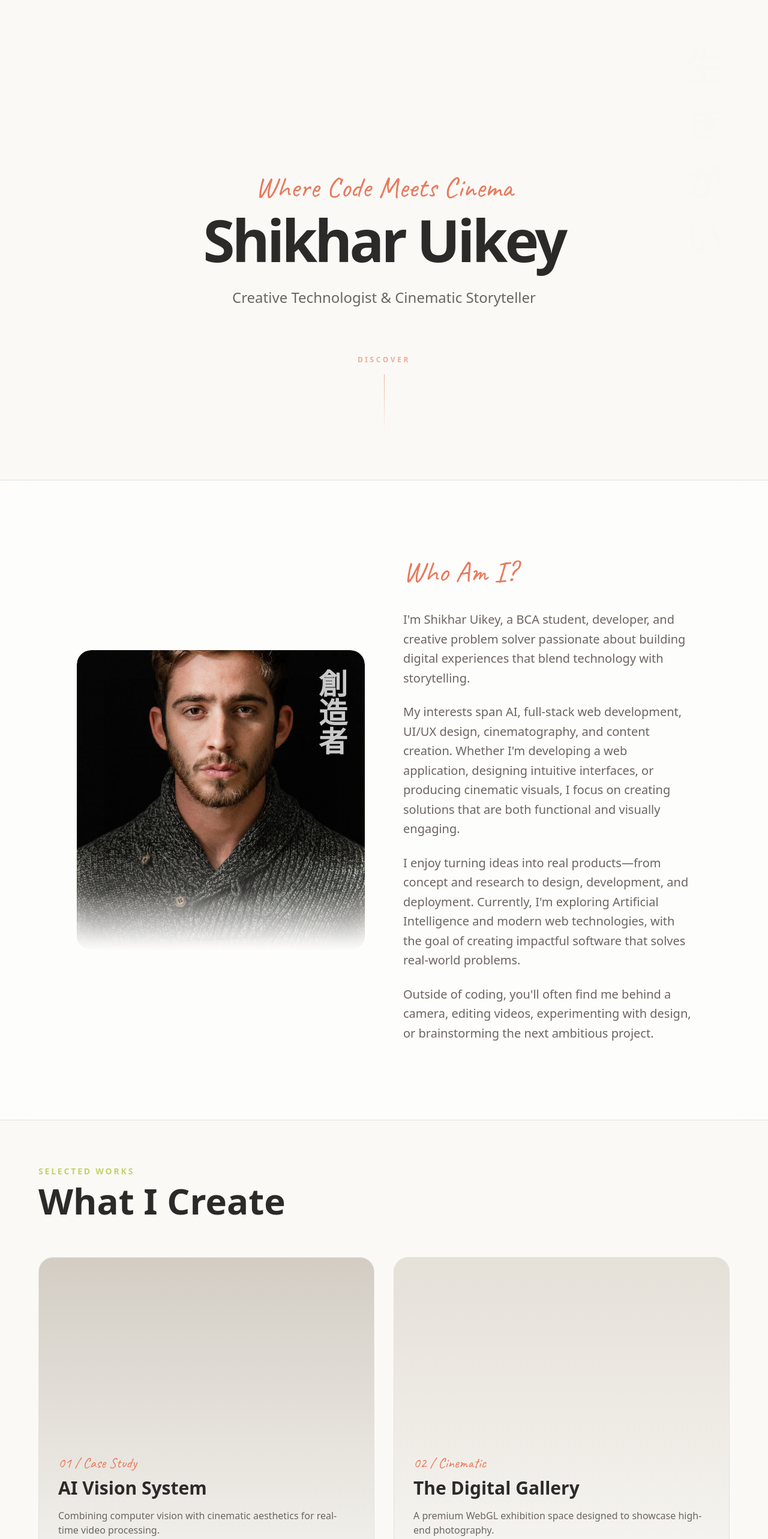
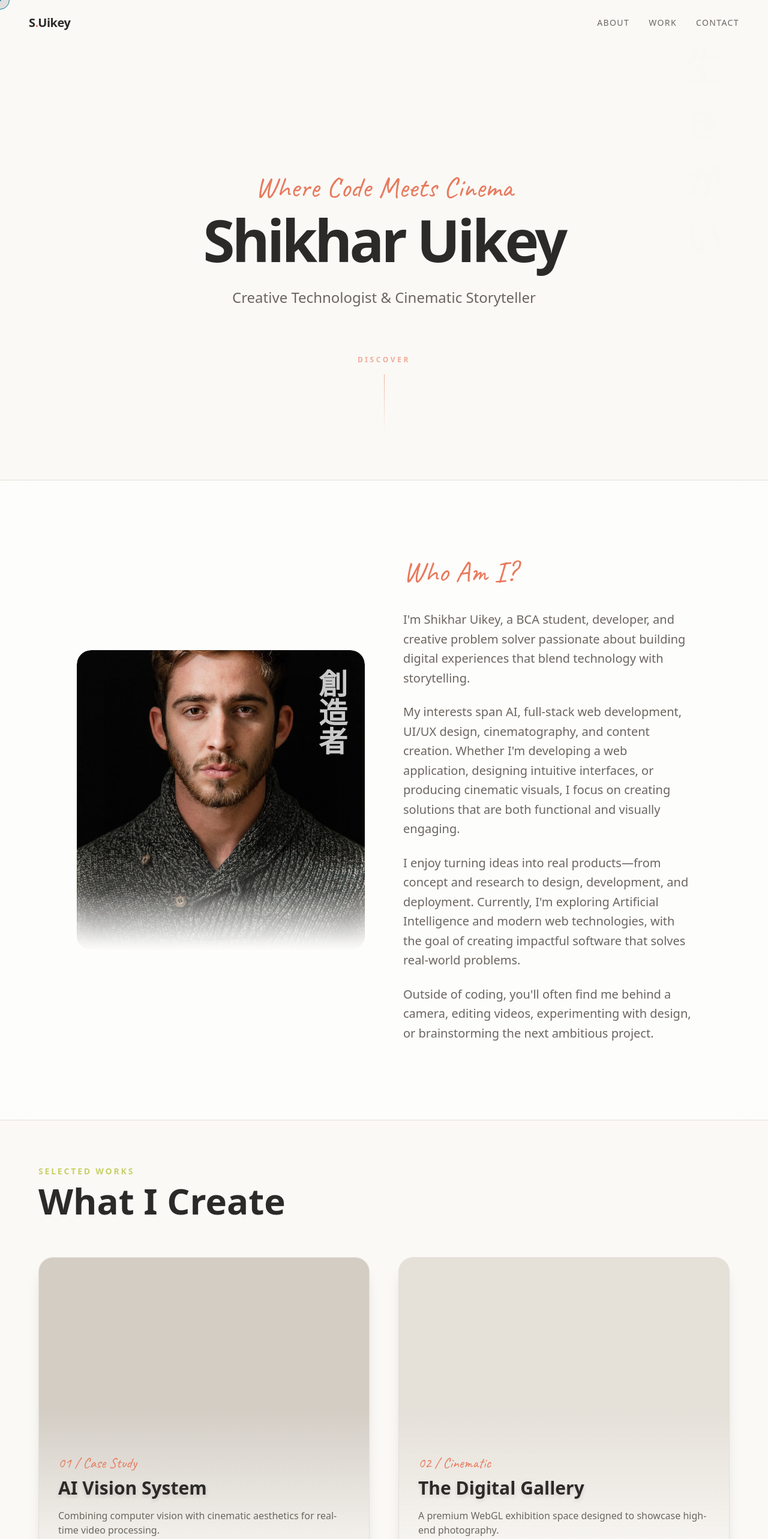
Before and after one commit to ShikharUikey/Shikhar-Uikey-Portfolio, a Next.js app: page / in a window 1280 px wide. Shown: the top 2566 px of the page at 60% size. Built offline with nearby package versions, Linux system fonts and the light colour scheme.

Commit message:
feat: complete cinematic overhaul with cursor, preloader, parallax and nav

```diff
--- a/src/app/layout.tsx
+++ b/src/app/layout.tsx
@@ -1,5 +1,8 @@
 import type { Metadata } from "next";
 import { Inter } from "next/font/google";
+import { CustomCursor } from "@/components/ui/CustomCursor";
+import { Navbar } from "@/components/ui/Navbar";
+import { Preloader } from "@/components/ui/Preloader";
 import "./globals.css";
 
 const inter = Inter({
@@ -20,8 +23,11 @@ export default function RootLayout({
   return (
     <html lang="en" className="scroll-smooth">
       <body
-        className={`${inter.variable} font-sans antialiased selection:bg-[#E87A5D] selection:text-white`}
+        className={`${inter.variable} font-sans antialiased selection:bg-[#E87A5D] selection:text-white cursor-none`}
       >
+        <Preloader />
+        <CustomCursor />
+        <Navbar />
         {children}
       </body>
     </html>
--- a/src/components/scenes/ProjectScene.tsx
+++ b/src/components/scenes/ProjectScene.tsx
@@ -1,8 +1,72 @@
 "use client";
 
-import { motion } from "framer-motion";
+import { motion, useMotionValue, useSpring, useTransform } from "framer-motion";
 import { animateSectionFadeUp } from "@/animations/engine";
 import { projectsContent } from "@/content";
+import React from "react";
+
+// Sub-component for Advanced Parallax Card
+const ProjectCard = ({ project }: { project: any }) => {
+  const x = useMotionValue(0);
+  const y = useMotionValue(0);
+
+  const mouseXSpring = useSpring(x, { stiffness: 150, damping: 20 });
+  const mouseYSpring = useSpring(y, { stiffness: 150, damping: 20 });
+
+  const rotateX = useTransform(mouseYSpring, [-0.5, 0.5], ["10deg", "-10deg"]);
+  const rotateY = useTransform(mouseXSpring, [-0.5, 0.5], ["-10deg", "10deg"]);
+
+  const handleMouseMove = (e: React.MouseEvent<HTMLDivElement, MouseEvent>) => {
+    const rect = e.currentTarget.getBoundingClientRect();
+    const width = rect.width;
+    const height = rect.height;
+    const mouseX = e.clientX - rect.left;
+    const mouseY = e.clientY - rect.top;
+
+    const xPct = mouseX / width - 0.5;
+    const yPct = mouseY / height - 0.5;
+
+    x.set(xPct);
+    y.set(yPct);
+  };
+
+  const handleMouseLeave = () => {
+    x.set(0);
+    y.set(0);
+  };
+
+  return (
+    <motion.div
+      onMouseMove={handleMouseMove}
+      onMouseLeave={handleMouseLeave}
+      style={{ rotateX, rotateY, transformStyle: "preserve-3d" }}
+      className="focus-item group relative h-[500px] rounded-3xl overflow-hidden bg-[var(--color-bg-secondary)] flex flex-col justify-end p-8 cursor-pointer border border-[var(--color-border)] shadow-xl"
+    >
+      <div className="absolute inset-0 bg-gradient-to-t from-[var(--color-bg-primary)] via-transparent to-transparent opacity-90 z-10 transition-opacity duration-500 group-hover:opacity-60"></div>
+
+      {/* Dynamic Image Placeholder based on content */}
+      <motion.div
+        style={{ translateZ: -50 }}
+        className={`absolute inset-0 ${project.imagePlaceholder} z-0 transition-transform duration-700 group-hover:scale-110`}
+      ></motion.div>
+
+      <motion.div
+        style={{ translateZ: 50 }}
+        className="relative z-20 transform transition-transform duration-500 group-hover:-translate-y-4"
+      >
+        <span className="cursive-accent text-2xl mb-2 block text-[var(--color-accent-matcha)]">
+          {project.id} / {project.category}
+        </span>
+        <h3 className="text-3xl font-bold text-[var(--color-text-primary)] mb-4 drop-shadow-md">
+          {project.title}
+        </h3>
+        <p className="text-[var(--color-text-secondary)]">
+          {project.description}
+        </p>
+      </motion.div>
+    </motion.div>
+  );
+};
 
 export const ProjectScene = () => {
   return (
@@ -24,29 +88,9 @@ export const ProjectScene = () => {
         </div>
 
         {/* Signature Element: Camera Focus Effect */}
-        <div className="camera-focus-container grid grid-cols-1 md:grid-cols-2 gap-8">
+        <div className="camera-focus-container grid grid-cols-1 md:grid-cols-2 gap-12" style={{ perspective: "1000px" }}>
           {projectsContent.projects.map((project) => (
-            <div
-              key={project.id}
-              className="focus-item group relative h-[500px] rounded-3xl overflow-hidden bg-[var(--color-bg-secondary)] flex flex-col justify-end p-8 cursor-pointer border border-[var(--color-border)]"
-            >
-              <div className="absolute inset-0 bg-gradient-to-t from-[var(--color-bg-primary)] to-transparent opacity-80 z-10 transition-opacity group-hover:opacity-60"></div>
-
-              {/* Dynamic Image Placeholder based on content */}
-              <div className={`absolute inset-0 ${project.imagePlaceholder} z-0 transition-transform duration-700 group-hover:scale-105`}></div>
-
-              <div className="relative z-20 transform transition-transform duration-500 group-hover:-translate-y-4">
-                <span className="cursive-accent text-2xl mb-2 block">
-                  {project.id} / {project.category}
-                </span>
-                <h3 className="text-3xl font-bold text-[var(--color-text-primary)] mb-4">
-                  {project.title}
-                </h3>
-                <p className="text-[var(--color-text-secondary)]">
-                  {project.description}
-                </p>
-              </div>
-            </div>
+            <ProjectCard key={project.id} project={project} />
           ))}
         </div>
       </div>
--- /dev/null
+++ b/src/components/ui/CustomCursor.tsx
@@ -0,0 +1,68 @@
+"use client";
+
+import { useEffect, useState } from "react";
+import { motion } from "framer-motion";
+
+export const CustomCursor = () => {
+  const [mousePosition, setMousePosition] = useState({ x: 0, y: 0 });
+  const [isHovering, setIsHovering] = useState(false);
+
+  useEffect(() => {
+    const updateMousePosition = (e: MouseEvent) => {
+      setMousePosition({ x: e.clientX, y: e.clientY });
+    };
+
+    const handleMouseOver = (e: MouseEvent) => {
+      const target = e.target as HTMLElement;
+      // Check if the hovered element is clickable or interactive
+      if (
+        window.getComputedStyle(target).cursor === "pointer" ||
+        target.tagName.toLowerCase() === "a" ||
+        target.tagName.toLowerCase() === "button"
+      ) {
+        setIsHovering(true);
+      } else {
+        setIsHovering(false);
+      }
+    };
+
+    window.addEventListener("mousemove", updateMousePosition);
+    window.addEventListener("mouseover", handleMouseOver);
+
+    return () => {
+      window.removeEventListener("mousemove", updateMousePosition);
+      window.removeEventListener("mouseover", handleMouseOver);
+    };
+  }, []);
+
+  // Hide custom cursor on mobile devices
+  if (typeof window !== "undefined" && window.innerWidth < 768) {
+    return null;
+  }
+
+  return (
+    <motion.div
+      className="fixed top-0 left-0 w-8 h-8 rounded-full border border-[var(--color-accent-warm)] pointer-events-none z-[9999] mix-blend-difference flex items-center justify-center bg-white/10 backdrop-blur-sm"
+      animate={{
+        x: mousePosition.x - 16,
+        y: mousePosition.y - 16,
+        scale: isHovering ? 2 : 1,
+        backgroundColor: isHovering ? "rgba(255,255,255,1)" : "rgba(255,255,255,0.1)",
+      }}
+      transition={{
+        type: "spring",
+        stiffness: 150,
+        damping: 15,
+        mass: 0.1,
+      }}
+    >
+      {/* Inner dot */}
+      <motion.div
+        className="w-1 h-1 bg-[var(--color-accent-warm)] rounded-full"
+        animate={{
+            opacity: isHovering ? 0 : 1
+        }}
+      />
+    </motion.div>
+  );
+};
--- /dev/null
+++ b/src/components/ui/Navbar.tsx
@@ -0,0 +1,49 @@
+"use client";
+
+import { motion } from "framer-motion";
+import { useEffect, useState } from "react";
+
+export const Navbar = () => {
+  const [scrolled, setScrolled] = useState(false);
+
+  useEffect(() => {
+    const handleScroll = () => {
+      setScrolled(window.scrollY > 50);
+    };
+    window.addEventListener("scroll", handleScroll);
+    return () => window.removeEventListener("scroll", handleScroll);
+  }, []);
+
+  return (
+    <motion.nav
+      initial={{ y: -100, opacity: 0 }}
+      animate={{ y: 0, opacity: 1 }}
+      transition={{ duration: 1, ease: [0.16, 1, 0.3, 1] }}
+      className={`fixed top-0 left-0 w-full z-50 transition-all duration-500 border-b ${
+        scrolled
+          ? "bg-[var(--color-bg-primary)]/80 backdrop-blur-md border-[var(--color-border)] py-4 shadow-sm"
+          : "bg-transparent border-transparent py-6"
+      }`}
+    >
+      <div className="max-w-7xl mx-auto px-6 md:px-12 flex justify-between items-center">
+        {/* Logo / Name */}
+        <div className="text-xl font-bold tracking-tight text-[var(--color-text-primary)] cursor-pointer">
+          S<span className="text-[var(--color-accent-warm)]">.</span>Uikey
+        </div>
+
+        {/* Links (Desktop) */}
+        <div className="hidden md:flex gap-8 text-sm font-medium tracking-widest uppercase text-[var(--color-text-secondary)]">
+          <a href="#about" className="hover:text-[var(--color-accent-warm)] transition-colors">About</a>
+          <a href="#work" className="hover:text-[var(--color-accent-warm)] transition-colors">Work</a>
+          <a href="#contact" className="hover:text-[var(--color-accent-warm)] transition-colors">Contact</a>
+        </div>
+
+        {/* Menu Toggle (Mobile) */}
+        <div className="md:hidden flex flex-col gap-1.5 cursor-pointer p-2">
+          <div className="w-6 h-[2px] bg-[var(--color-text-primary)]"></div>
+          <div className="w-4 h-[2px] bg-[var(--color-text-primary)] ml-auto"></div>
+        </div>
+      </div>
+    </motion.nav>
+  );
+};
--- /dev/null
+++ b/src/components/ui/Preloader.tsx
@@ -0,0 +1,55 @@
+"use client";
+
+import { motion } from "framer-motion";
+import { useEffect, useState } from "react";
+
+export const Preloader = () => {
+  const [isLoading, setIsLoading] = useState(true);
+
+  useEffect(() => {
+    // Simulate initial loading sequence for cinematic effect
+    const timer = setTimeout(() => {
+      setIsLoading(false);
+    }, 2000); // 2 seconds
+
+    // Prevent scrolling while loading
+    document.body.style.overflow = "hidden";
+
+    return () => {
+      clearTimeout(timer);
+      document.body.style.overflow = "auto";
+    };
+  }, []);
+
+  if (!isLoading) return null;
+
+  return (
+    <motion.div
+      className="fixed inset-0 z-[99999] bg-[var(--color-bg-primary)] flex flex-col items-center justify-center pointer-events-none"
+      initial={{ y: 0 }}
+      animate={{ y: "-100%" }}
+      transition={{ duration: 1, ease: [0.76, 0, 0.24, 1], delay: 1.5 }}
+    >
+      <div className="overflow-hidden">
+        <motion.div
+          initial={{ y: "100%", opacity: 0 }}
+          animate={{ y: 0, opacity: 1 }}
+          transition={{ duration: 0.8, ease: [0.16, 1, 0.3, 1] }}
+          className="text-4xl md:text-6xl font-black tracking-[0.2em] uppercase text-[var(--color-text-primary)]"
+        >
+          Shikhar Uikey
+        </motion.div>
+      </div>
+      <div className="overflow-hidden mt-4">
+        <motion.div
+          initial={{ y: "100%", opacity: 0 }}
+          animate={{ y: 0, opacity: 0.5 }}
+          transition={{ duration: 0.8, ease: [0.16, 1, 0.3, 1], delay: 0.1 }}
+          className="text-lg md:text-xl font-light tracking-widest text-[var(--color-accent-warm)]"
+        >
+          生きがい
+        </motion.div>
+      </div>
+    </motion.div>
+  );
+};
```
Also changed, not shown: src/components/scenes/ContactScene.tsx (+20 -2 lines).
